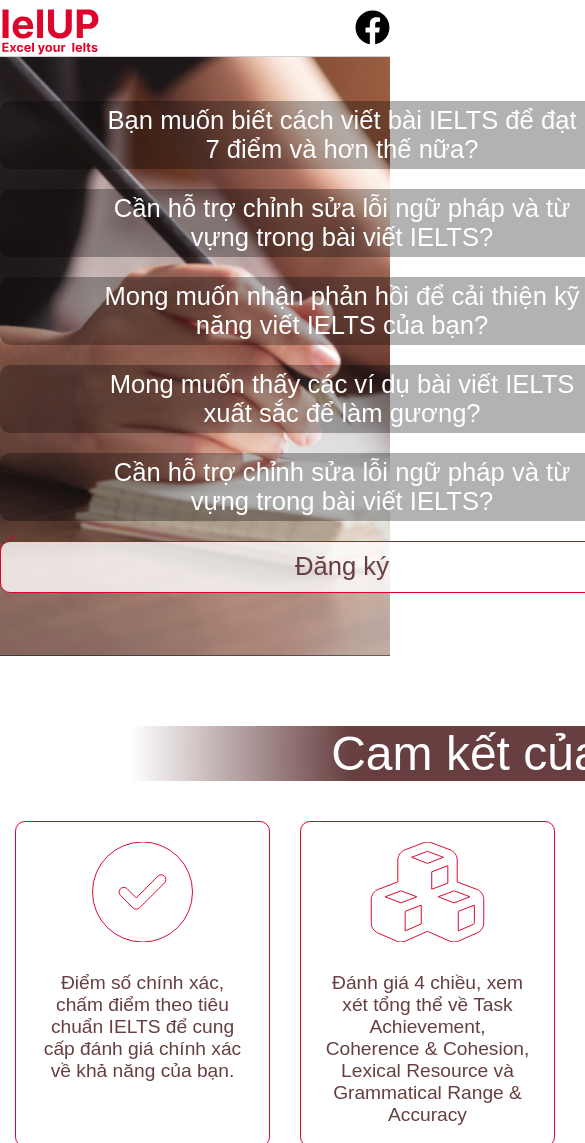
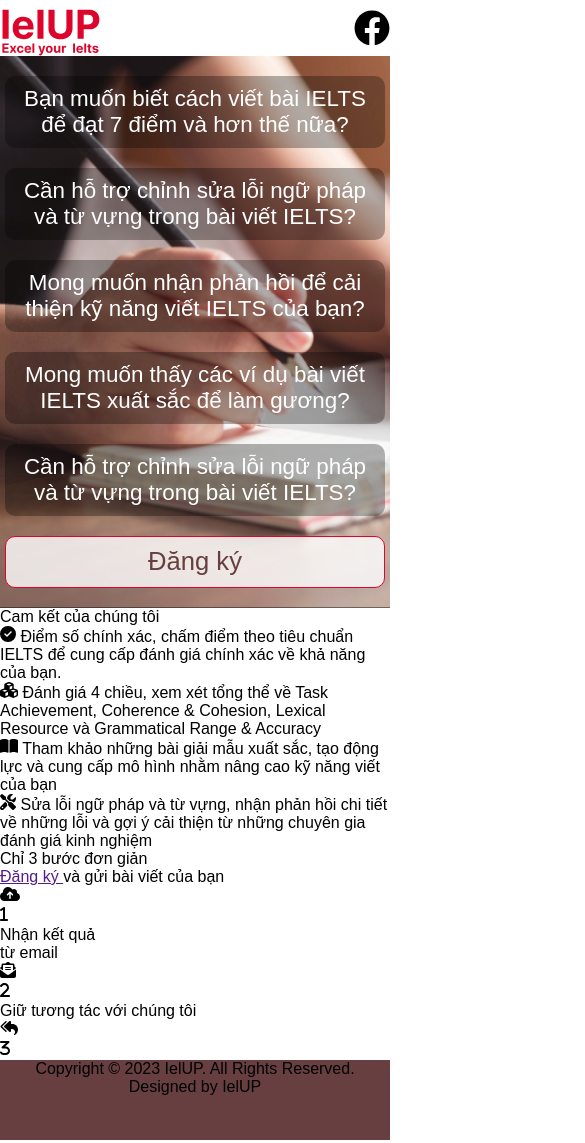
Before and after one commit to thanhnam46/IELup, a plain HTML site: page index.html in a window 390 px wide. Shown: the top 1143 px of the page, 585 px wide, since content can reach past the window. Drawn offline with Linux system fonts and the light colour scheme.

Commit message:
Responsive - mobile css slide 1

```diff
--- a/index.html
+++ b/index.html
@@ -1,6 +1,15 @@
 <!DOCTYPE html>
 <html lang="en">
   <head>
+    <!-- Google tag (gtag.js) -->
+  <script async src="https://www.googletagmanager.com/gtag/js?id=G-7KGE01WW81"></script>
+  <script>
+    window.dataLayer = window.dataLayer || [];
+    function gtag() { dataLayer.push(arguments); }
+    gtag('js', new Date());
+
+    gtag('config', 'G-7KGE01WW81');
+  </script>
     <meta charset="UTF-8" />
     <meta name="viewport" content="width=device-width, initial-scale=1.0" />
     <link rel="stylesheet" href="./main.css" />
@@ -55,7 +64,7 @@
               <span class="slide1_desc"
                 >Cần hỗ trợ chỉnh sửa lỗi ngữ pháp và từ vựng trong bài viết IELTS?</span
               >
-              <a href="" class="">Đăng ký</a href="">
+              <a href="" class="">Đăng ký</a>
             </div>
             <div class="slide1_img">
               <svg xmlns="http://www.w3.org/2000/svg" height="1em" viewBox="0 0 384 512"><!--! Font Awesome Free 6.4.0 by @fontawesome - https://fontawesome.com License - https://fontawesome.com/license (Commercial License) Copyright 2023 Fonticons, Inc. --><path d="M297.2 248.9C311.6 228.3 320 203.2 320 176c0-70.7-57.3-128-128-128S64 105.3 64 176c0 27.2 8.4 52.3 22.8 72.9c3.7 5.3 8.1 11.3 12.8 17.7l0 0c12.9 17.7 28.3 38.9 39.8 59.8c10.4 19 15.7 38.8 18.3 57.5H109c-2.2-12-5.9-23.7-11.8-34.5c-9.9-18-22.2-34.9-34.5-51.8l0 0 0 0c-5.2-7.1-10.4-14.2-15.4-21.4C27.6 247.9 16 213.3 16 176C16 78.8 94.8 0 192 0s176 78.8 176 176c0 37.3-11.6 71.9-31.4 100.3c-5 7.2-10.2 14.3-15.4 21.4l0 0 0 0c-12.3 16.8-24.6 33.7-34.5 51.8c-5.9 10.8-9.6 22.5-11.8 34.5H226.4c2.6-18.7 7.9-38.6 18.3-57.5c11.5-20.9 26.9-42.1 39.8-59.8l0 0 0 0 0 0c4.7-6.4 9-12.4 12.7-17.7zM192 128c-26.5 0-48 21.5-48 48c0 8.8-7.2 16-16 16s-16-7.2-16-16c0-44.2 35.8-80 80-80c8.8 0 16 7.2 16 16s-7.2 16-16 16zm0 384c-44.2 0-80-35.8-80-80V416H272v16c0 44.2-35.8 80-80 80z"/></svg>
--- a/main.css
+++ b/main.css
@@ -1,3 +1,131 @@
+/* For mobile phones: */
+@media only screen and (max-width: 767px) {
+    body {
+        margin: 0;
+        padding: 0;
+        height: 100vh;
+        font-family: Arial, Helvetica, sans-serif;
+    }
+
+    #container {
+        display: flex;
+        flex-direction: column;
+    }
+
+    #top {
+        display: flex;
+        flex-direction: row;
+        justify-content: space-between;
+    }
+
+    .top_container {
+        display: flex;
+        flex-direction: row;
+        width: 1140px;
+        justify-content: space-between;
+        align-self: center;
+        margin: auto;
+    }
+
+    .logo {
+        display: flex;
+        height: 56px;
+    }
+
+    .top_icon {
+        display: flex;
+        align-items: center;
+    }
+
+    .top_icon svg {
+        display: flex;
+        height: 36px;
+    }
+
+    /* End of top, start of main */
+    #main {
+        order: 2;
+        display: flex;
+        flex-direction: column;
+
+    }
+
+    .slide1_container {
+        background-image: url("./media/img/background.jpg");
+        background-size: cover;
+    }
+
+    .main_slide_1 {
+        height: auto;
+        display: flex;
+        flex-direction: column;
+        width: auto;
+        margin: auto;
+    }
+
+    .slide1_text {
+        display: flex;
+        flex-direction: column;
+        font-size: 1.4rem;
+    }
+
+    .slide1_text1 {
+        margin: 20px 5px 0 5px;
+        padding: 10px;
+        border-radius: 10px;
+        text-align: center;
+        background: rgb(0, 0, 0, 0.3);
+        color: #fff;
+    }
+
+    .slide1_desc {
+        margin: 20px 5px 0 5px;
+        padding: 10px;
+        border-radius: 10px;
+        text-align: center;
+        background: rgb(0, 0, 0, 0.3);
+        color: #fff;
+
+    }
+
+    .slide1_text a {
+        height: 40px;
+        font-size: 1.6rem;
+        transition-duration: 0.4s;
+        margin: 20px 5px 20px 5px;
+        border: #DD052B solid 1px;
+        border-radius: 10px;
+        text-decoration: none;
+        color: #673F40;
+        background-color: rgb(255, 255, 255, 0.8);
+        text-align: center;
+        padding-top: 10px;
+    }
+
+    .slide1_text a:hover {
+        background-color: #DD052B;
+        cursor: pointer;
+        color: #fff;
+    }
+
+    .slide1_img {
+        display: none;
+    }
+
+    /* Start of footer */
+    #footer {
+        order: 3;
+        height: 80px;
+        background-color: #673F40;
+        text-align: center;
+    }
+}
+
+
+/* For desktop */
+@media only screen and (min-width: 768px) {
+
+    /* For desktop: */
     body {
         margin: 0;
         padding: 0;
@@ -62,7 +190,6 @@ body {
     }
 
     .slide1_container {
-    background: #fd902b;
         background-image: url("./media/img/background.jpg");
         background-size: cover;
     }
@@ -212,19 +339,19 @@ body {
         padding: 0 200px 0 200px;
     }
 
-.slide3_guide_container{
+    .slide3_guide_container {
         display: flex;
         flex-direction: row;
         justify-content: space-between;
     }
 
-.slide3_guide1{
+    .slide3_guide1 {
         display: flex;
         flex-direction: column;
         align-items: center;
     }
 
-.slide3_guide1 svg{
+    .slide3_guide1 svg {
         margin-top: 20px;
         fill: #ffffff;
         stroke: #673F40;
@@ -232,7 +359,7 @@ body {
         height: 50px;
     }
 
-.slide3_circle{
+    .slide3_circle {
         margin-top: 40px;
         font-size: 3rem;
         color: #ffffff;
@@ -241,16 +368,16 @@ body {
         border-radius: 50%;
         display: flex;
         align-items: center;
-    background-color: rgb(103,63,64,0.5);
+        background-color: rgb(103, 63, 64, 0.5);
     }
 
-.slide3_circle a{
+    .slide3_circle a {
         text-decoration: none;
         color: #DD052B;
 
     }
 
-.guide_text{
+    .guide_text {
         margin: auto;
     }
 
@@ -334,3 +461,4 @@ body {
         color: #ffffff;
         padding-top: 20px;
     }
+}
```
Lines whose indentation alone changed are shown as unchanged.
